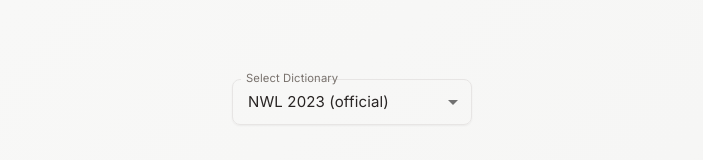
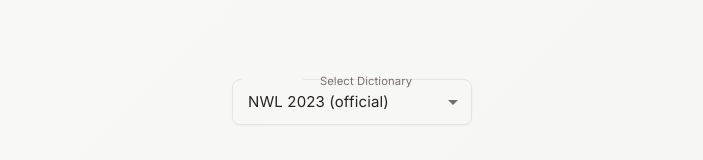
Before and after one commit to brettdevore/boggle-dictionary, a React (Vite) app: page / in a window 1280 px wide. Shown: the part 538-698 px from the top of the page, without its empty margins (288-991 px from the left). Built offline with nearby package versions, Linux system fonts and the light colour scheme; no server answers.

Commit message:
Center dictionary selector label text

```diff
--- a/src/App.css
+++ b/src/App.css
@@ -554,6 +554,10 @@
   color: var(--color-stone-500);
   font-family: var(--font-primary);
   font-size: 0.9375rem;
+  text-align: center;
+  width: 100%;
+  left: 0;
+  transform-origin: center;
 }
 
 .dictionary-select .MuiInputLabel-root.Mui-focused {
```
